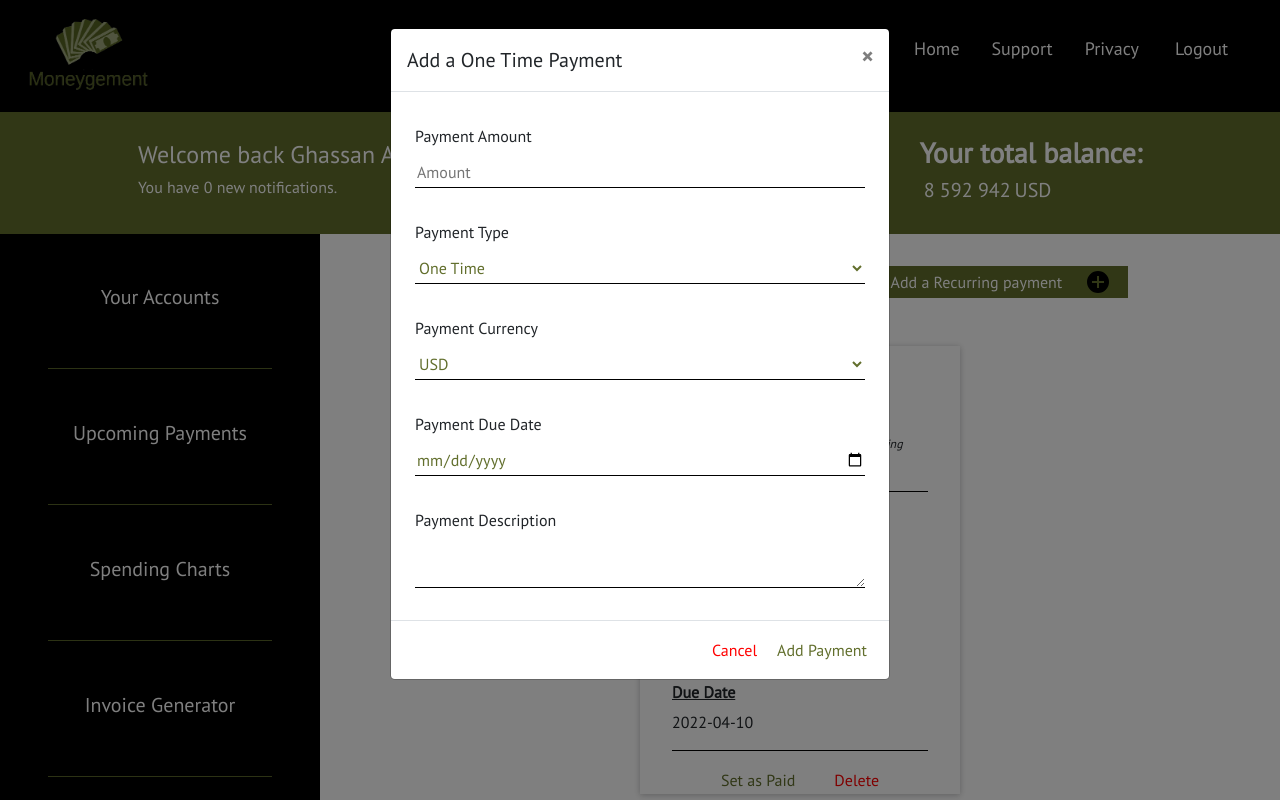
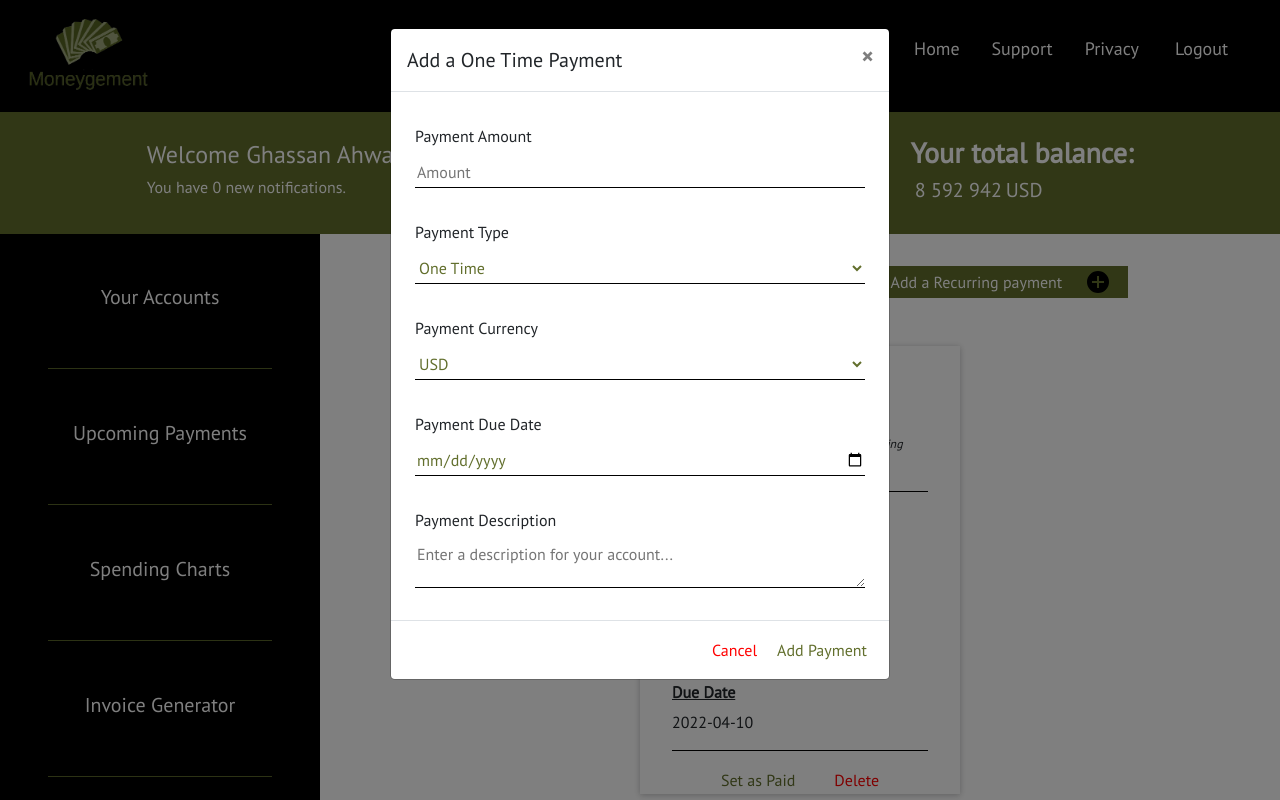
Before and after one commit to ghassan-02/Moneygement, a Flask app: page /UpcomingPayments in a window 1280 px wide, after a click on "Add a One Time payment". Run offline with Flask 2, Linux system fonts and the light colour scheme; a user stored in the database is signed in; data comes from the database, SQL or seed files in the repository; some libraries are stand-ins or nearby versions.

Commit message:
Added placeholder for description in payment modal

```diff
--- a/website/templates/base2.html
+++ b/website/templates/base2.html
@@ -53,7 +53,7 @@
     <main>
         <div class='main_balance_container'>
             <div>
-                <h3 id='total_balance_username'>Welcome back {{ user.firstname }} {{ user.lastname }}
+                <h3 id='total_balance_username'>Welcome {{ user.firstname }} {{ user.lastname }}
                 </h3>
                 <h6 id='notification_count_title'>You have
                     <!--{{ notification_count }}-->0 new notifications.
--- a/website/templates/upcoming_payments.html
+++ b/website/templates/upcoming_payments.html
@@ -51,7 +51,7 @@
 
                     <fieldset>
                         <label for='payment_input_description'>Payment Description</label>
-                        <textarea id='payment_input_description' name='payment_input_description'></textarea>
+                        <textarea id='payment_input_description' name='payment_input_description' placeholder="Enter a description for your account..."></textarea>
 
                     </fieldset>
 
@@ -67,7 +67,7 @@
 </div>
 
 
-<!-- A-->
+<!-- Added modal for recurring billings (NEED TO ADD SUPPORT FROM BACKEND) -->
 <div class="modal fade" id="add_recurring_payment_modal" data-backdrop="static" tabindex="-1" role="dialog"
     aria-labelledby="staticBackdropLabel3" aria-hidden="true">
     <div class="modal-dialog" role="document">
@@ -117,7 +117,7 @@
 
                     <fieldset>
                         <label for='payment_input_description2'>Payment Description</label>
-                        <textarea id='payment_input_description2' name='payment_input_description2'></textarea>
+                        <textarea id='payment_input_description2' name='payment_input_description2' placeholder="Enter a description for your account..."></textarea>
 
                     </fieldset>
 
```
